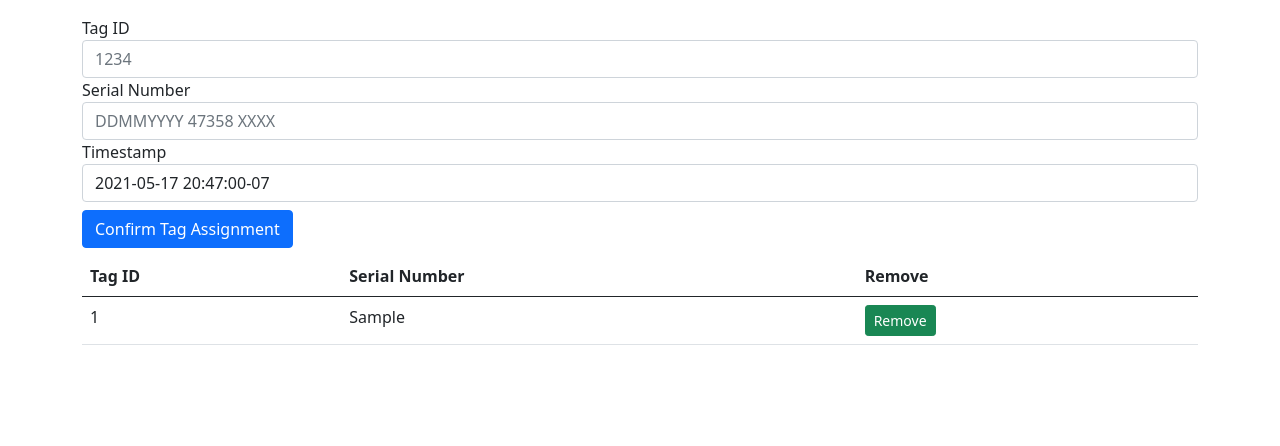
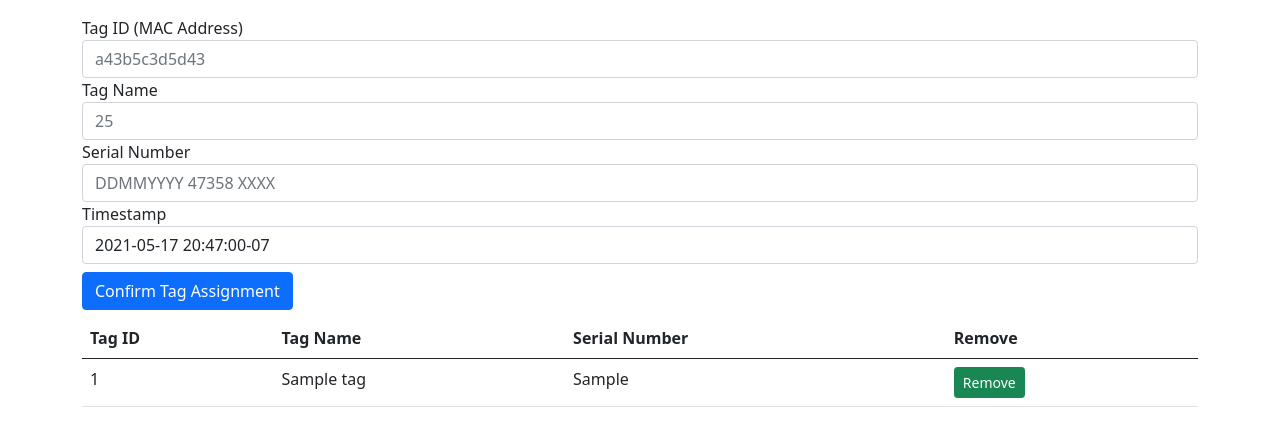
Before and after one commit to Viasat-Location-Tracking/rtls_server, a Django app: page /tagAssign in a window 1280 px wide. Shown: the part 56-502 px from the top of the page. Run offline with Django 3.2, Linux system fonts and the light colour scheme; tables that the repository leaves empty hold one stand-in row (values such as "Sample post").

Commit message:
Fix tag assignment bug and add tag name to tag assignment

```diff
--- a/webapp/templates/webapp/tagAssign.html
+++ b/webapp/templates/webapp/tagAssign.html
@@ -21,8 +21,14 @@
         </div>
         <div class="row">
             <div class="form-group">
-            <label for="tagID_TB" class="sr-only">Tag ID</label>
-            <input type="text" name="tagID_TB" class="form-control" id="tagID_TB" placeholder="1234">
+            <label for="tagID_TB" class="sr-only">Tag ID (MAC Address)</label>
+            <input type="text" name="tagID_TB" class="form-control" id="tagID_TB" placeholder="a43b5c3d5d43">
+            </div>
+        </div>
+        <div class="row">
+            <div class="form-group">
+            <label for="tagName_TB" class="sr-only">Tag Name</label>
+            <input type="text" name="tagName_TB" class="form-control" id="tagName_TB" placeholder="25">
             </div>
         </div>
         <div class="row">
@@ -48,6 +54,7 @@
         <thead>
             <tr>
                 <th>Tag ID</th>
+                <th>Tag Name</th>
                 <th>Serial Number</th>
                 <th>Remove</th>
             </tr>
@@ -56,6 +63,7 @@
             {% for unit in tag_point_objects %}
             <tr>
                 <td>{{unit.tag_id}}</td>
+                <td>{{unit.tag_name}}</td>
                 <td>{{unit.serial_num}}</td>
                 <td>
                     <a class="btn btn-sm btn-success">Remove</a>
--- a/webapp/views.py
+++ b/webapp/views.py
@@ -1,4 +1,4 @@
-from django.http import JsonResponse, HttpResponseBadRequest
+from django.http import JsonResponse, HttpResponseBadRequest, HttpResponseServerError
 from django.shortcuts import render, redirect
 from django.urls import reverse
 from django.conf import settings
@@ -124,7 +124,7 @@ def tagAssign(request):
 
 # Tag Assignment Updater
 def insert_tagAssign(request):
-    newTag = Tag(tag_id = request.POST['tagID_TB'], serial_num = request.POST['SN_TB'], valid_after = request.POST['time_TB'])
+    newTag = Tag(tag_id = request.POST['tagID_TB'], tag_name = request.POST['tagName_TB'], serial_num = request.POST['SN_TB'], valid_after = request.POST['time_TB'])
     #content = request.POST['tagID_TB', 'SN_TB', 'time_TB']
     #newTag = Tag(content)
     newTag.save()
@@ -147,11 +147,14 @@ def update_clinic_table(request):
             return HttpResponseBadRequest("Missing parameter")
 
         # Get tag id corresponding with submitted serial number (works similarly to add_serial_numbers() below)
-        tag_id = Tag.objects.filter(
-            valid_after__lte = datetime.datetime.now(),
-            valid_before__gte = datetime.datetime.now(),
-            serial_num = serial_num,
-        ).first().tag_id
+        try:
+            tag_id = Tag.objects.filter(
+                valid_after__lte = datetime.datetime.now(),
+                #valid_before__gte = datetime.datetime.now(), # Commented out for demo because the query returns nothing when valid_before is null.
+                serial_num = serial_num,
+            ).first().tag_id
+        except AttributeError:
+            return HttpResponseServerError("No tag assigned to serial number %s" % serial_num)
 
         # Create new table row
         clinic_item = ClinicItem(
```
